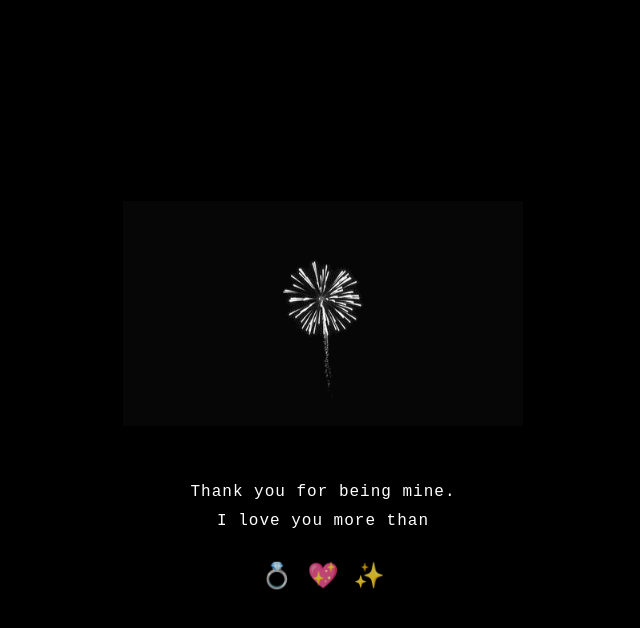
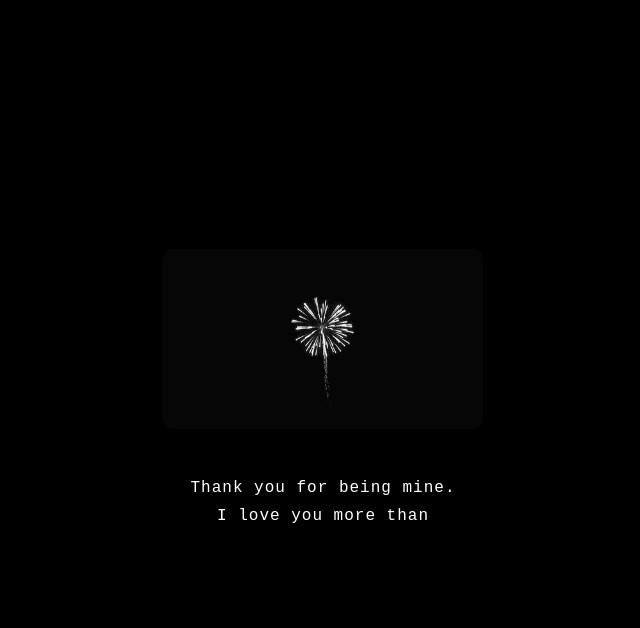
Before and after one commit to xxxtension678-rgb/For-Pi-Si, a plain HTML site: page index.html in a window 1280 px wide. Both pictures are taken after a click on the button "Yes". Shown: the whole page, without its empty margins (317-957 px from the left). Drawn offline with Linux system fonts and the light colour scheme.

Commit message:
Update index.html

```diff
--- a/index.html
+++ b/index.html
@@ -17,17 +17,15 @@
         /* GIF Container - စာသားအပေါ်မှာထားမယ် */
         #gifContainer {
             width: 100%;
-            max-width: 400px;
-            height: 250px;
-            display: none; /* "Yes" နှိပ်မှ ပေါ်မယ် */
+            max-width: 320px;
+            display: none; /* စစချင်း ဖျောက်ထားမယ် */
             margin-bottom: 20px;
-            z-index: 1;
         }
 
-        #bgGif {
+        #fireworksGif {
             width: 100%;
-            height: 100%;
-            object-fit: contain; /* GIF ပုံမပျက်စေရန် */
+            height: auto;
+            border-radius: 10px;
         }
 
         #typewriter, #successText {
@@ -55,7 +53,6 @@
         .emoji-wrapper {
             position: absolute; left: 50%; transform: translateX(-50%);
             display: flex; align-items: center; transition: left 0.4s cubic-bezier(0.175, 0.885, 0.32, 1.275);
-            z-index: 5;
         }
 
         #mainEmoji { font-size: 50px; user-select: none; }
@@ -63,14 +60,12 @@
 
         @keyframes punchAction {
             0% { transform: scale(0); opacity: 0; }
-            50% { transform: scale(1.1) translateX(8px); opacity: 1; }
-            100% { transform: scale(1) translateX(4px); opacity: 1; }
+            100% { transform: scale(1.1) translateX(8px); opacity: 1; }
         }
 
         @keyframes flyAway { to { transform: translate(800px, 50px) rotate(450deg); opacity: 0; } }
 
         #successScreen { display: none; padding: 20px; width: 90%; max-width: 450px; position: relative; z-index: 2; }
-        .small-emojis { font-size: 25px; margin-top: 25px; opacity: 0.8; }
         .cursor { animation: blink 0.7s infinite; color: #FFFFFF; }
         @keyframes blink { 50% { opacity: 0; } }
     </style>
@@ -78,7 +73,7 @@
 <body>
 
     <div id="gifContainer">
-        <img id="bgGif" src="fireworks.gif" alt="fireworks">
+        <img id="fireworksGif" src="fireworks.gif" alt="Surprise!">
     </div>
 
     <audio id="bgMusic" preload="auto">
@@ -100,7 +95,6 @@
 
     <div id="successScreen">
         <div id="successText"></div>
-        <div class="small-emojis">💍 💖 ✨</div>
     </div>
 
     <script>
@@ -145,13 +139,14 @@
 
         function celebrate() {
             const music = document.getElementById('bgMusic');
-            const gifContainer = document.getElementById('gifContainer');
+            const gifBox = document.getElementById('gifContainer');
 
+            // GIF ကို အပေါ်မှာ ပြသရန်
+            gifBox.style.display = 'block';
+
+            // Music Play ရန်
             music.currentTime = 65;
-            music.play().catch(e => console.log("Music error"));
-
-            // GIF ကို အပေါ်မှာ ပြသခြင်း
-            gifContainer.style.display = 'block';
+            music.play().catch(e => console.log("Music error:", e));
 
             document.getElementById('mainContent').style.display = 'none';
             document.getElementById('successScreen').style.display = 'block';
```
